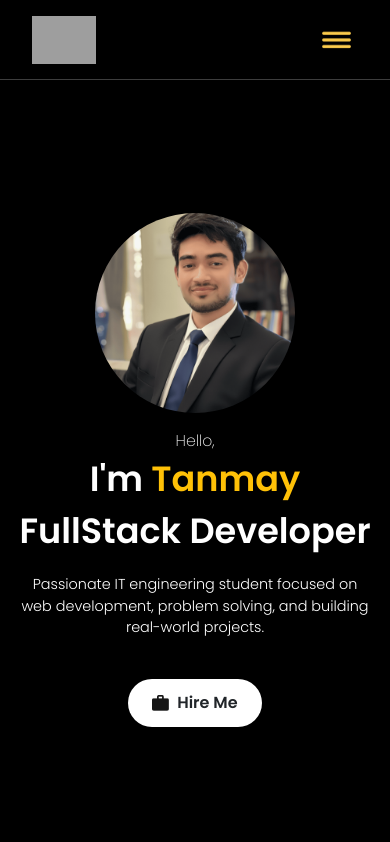
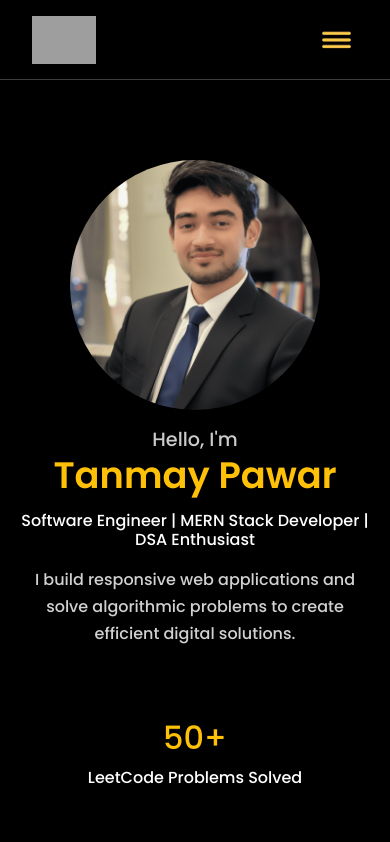
Before and after one commit to tanmaypawar23/Portfolio, a React (Create React App) app: page / in a window 390 px wide. Shown: the top 842 px of the page. Built offline with nearby package versions, Linux system fonts and the light colour scheme; grey boxes are pictures that could not be loaded.

Commit message:
Home section complete

```diff
--- a/src/App.js
+++ b/src/App.js
@@ -2,11 +2,12 @@ import Navbar from "./components/navbar/navbar";
 import Intro from "./components/Intro/intro";
 import About from "./components/About/About";
 import Skills from "./components/Skills/skills";
+import Home from "./components/Home/home";
 function App() {
   return (
     <div className="App">
       <Navbar />
-      <Intro />
+      <Home />
       <About />
       <Skills />
     </div>
--- /dev/null
+++ b/src/components/Home/home.css
@@ -0,0 +1,106 @@
+.info-container {
+  margin-top: 5rem;
+  padding-left: 5rem;
+}
+
+.greeting {
+  font-size: 1.2rem;
+  color: #ccc;
+  margin-bottom: 0;
+}
+
+.name {
+  font-size: 4rem;
+  font-weight: 700;
+  margin-bottom: 1rem;
+  line-height: 1.1;
+}
+
+.role {
+  font-size: 1.5rem;
+  font-weight: 500;
+  margin-bottom: 1rem;
+}
+
+.about {
+  max-width: 600px;
+  color: #d1d1d1;
+  line-height: 1.7;
+}
+
+.img-container {
+  display: flex;
+  justify-content: flex-end;
+  align-items: center;
+}
+
+.bg {
+  margin-top: 3rem;
+  width: 350px;
+  max-width: 100%;
+  height: auto;
+}
+
+.listItem {
+  display: flex;
+  justify-content: space-evenly;
+  flex-wrap: wrap;
+  text-align: center;
+  margin-top: 3rem;
+}
+
+.item {
+  margin: 1rem;
+}
+
+.item h2 {
+  font-size: 2.5rem;
+}
+
+@media (max-width: 992px) {
+  .img-container {
+    justify-content: center;
+    margin-top: 2rem;
+  }
+
+  .info-container {
+    padding-left: 1rem;
+    padding-right: 1rem;
+    margin-top: 1rem;
+    text-align: center;
+  }
+
+  .about {
+    margin: 0 auto;
+  }
+
+  .name {
+    font-size: 3rem;
+  }
+
+  .role {
+    font-size: 1.2rem;
+  }
+
+  .bg {
+    width: 300px;
+  }
+}
+
+@media (max-width: 576px) {
+  .name {
+    font-size: 2.3rem;
+  }
+
+  .role {
+    font-size: 1rem;
+  }
+
+  .bg {
+    width: 250px;
+  }
+
+  .item h2 {
+    font-size: 2rem;
+  }
+}
--- /dev/null
+++ b/src/components/Home/home.js
@@ -0,0 +1,58 @@
+import React from "react";
+import "./home.css";
+import bg from "../../assets/My_Image.png";
+
+const Home = () => {
+  return (
+    <div className="container-fluid" id="home">
+      <div className="row align-items-center">
+        <div className="col-lg-4 order-1 order-lg-2 img-container">
+          <img src={bg} alt="Profile" className="bg" />
+        </div>
+
+        <div className="col-lg-8 order-2 order-lg-1 info-container">
+          <p className="greeting">Hello, I'm</p>
+
+          <h1 className="name">
+            <span className="text-warning">Tanmay Pawar</span>
+          </h1>
+
+          <h3 className="role">
+            Software Engineer | MERN Stack Developer | DSA Enthusiast
+          </h3>
+
+          <p className="about">
+            I build responsive web applications and solve algorithmic problems
+            to create efficient digital solutions.
+          </p>
+        </div>
+      </div>
+
+      <div className="listItem">
+        <div className="item">
+          <a
+            href="https://leetcode.com/u/tanmaypawar23/"
+            target="_blank"
+            rel="noopener noreferrer"
+            style={{ textDecoration: "none", color: "white" }}
+          >
+            <h2 className="text-warning">50+</h2>
+            <p>LeetCode Problems Solved</p>
+          </a>
+        </div>
+
+        <div className="item">
+          <h2 className="text-warning">8.5+</h2>
+          <p>CGPA</p>
+        </div>
+
+        <div className="item">
+          <h2 className="text-warning">3+</h2>
+          <p>Full-Stack Projects</p>
+        </div>
+      </div>
+    </div>
+  );
+};
+
+export default Home;
--- a/src/components/navbar/navbar.js
+++ b/src/components/navbar/navbar.js
@@ -13,10 +13,10 @@ const Navbar = () => {
       <div className="desktopMenu">
         <Link
           activeClass="active"
-          to="intro"
+          to="home"
           spy={true}
           smooth={true}
-          offset={-50}
+          offset={-100}
           duration={50}
           className="desktopMenuListItem"
         >
@@ -69,7 +69,7 @@ const Navbar = () => {
       <div className="navMenu" style={{ display: showMenu ? "flex" : "none" }}>
         <Link
           activeClass="active"
-          to="intro"
+          to="home"
           spy={true}
           smooth={true}
           offset={-50}
```
